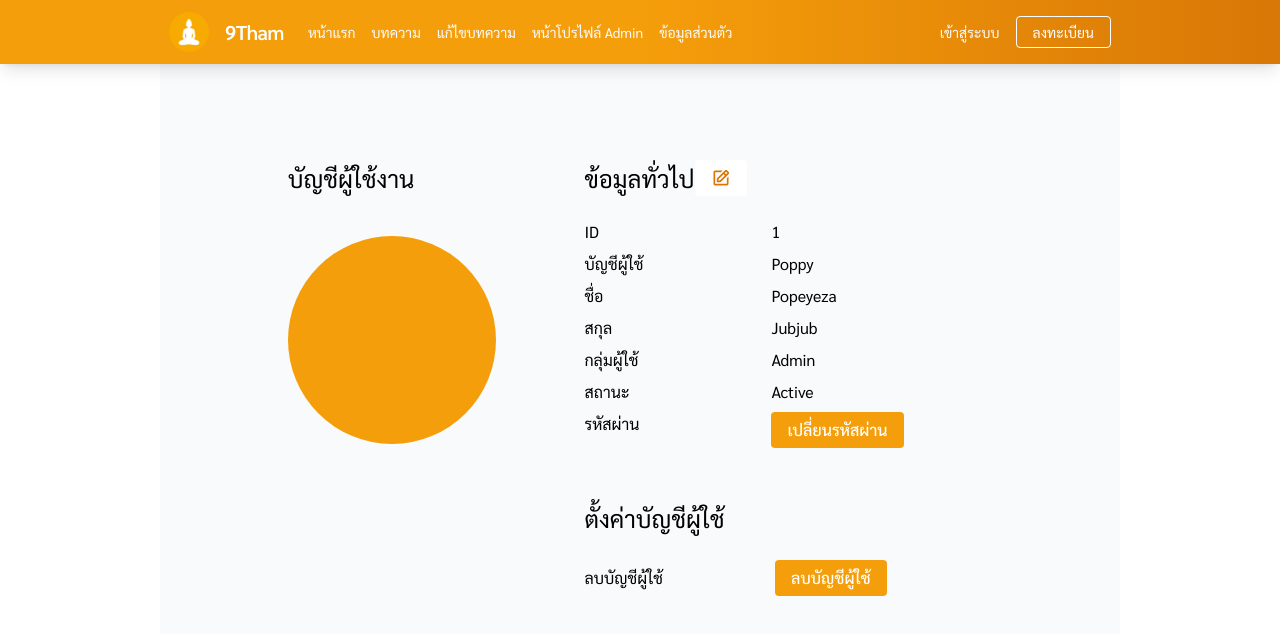
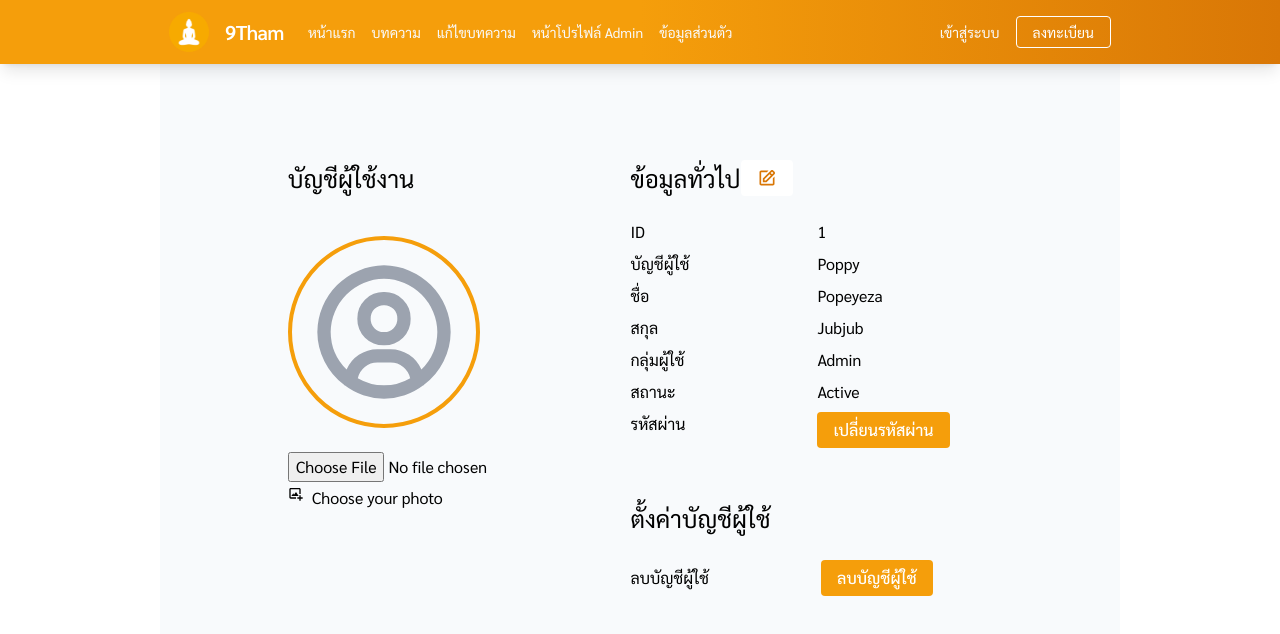
Before and after one commit to SOFT-STUDIO-GROUPWORK/9Tham-Frontend, a React (Create React App) app: page /DetailAccount in a window 1280 px wide. Shown: the top 634 px of the page. Built offline with nearby package versions, Linux system fonts and the light colour scheme; no server answers.

Commit message:
photo preview

```diff
--- a/src/App.tsx
+++ b/src/App.tsx
@@ -47,15 +47,12 @@ function App() {
             <Route path="/DetailAccount" element={<DetailAccountPage />} />
 
             {/* Admin Only */}
-            <Route element={<AuthAdminRoutes />}>
-              <Route path="/EditPost" element={<EditPostPage />} />
-              <Route path="/ManageAccount" element={<ManageAccountPage />} />
-              <Route path="/TagEdit" element={<TagEditPage />} />
-              <Route
-                path="/AnnoucementForm"
-                element={<AnnoucementFormPage />}
-              />
-            </Route>
+            {/* <Route element={<AuthAdminRoutes />}> */}
+            <Route path="/EditPost" element={<EditPostPage />} />
+            <Route path="/ManageAccount" element={<ManageAccountPage />} />
+            <Route path="/TagEdit" element={<TagEditPage />} />
+            <Route path="/AnnoucementForm" element={<AnnoucementFormPage />} />
+            {/* </Route> */}
             {/* </Route> */}
 
             {/* redirect if path not found */}
--- a/src/pages/DetailAccountPage/DetailAccountPage.tsx
+++ b/src/pages/DetailAccountPage/DetailAccountPage.tsx
@@ -1,5 +1,5 @@
-import React, { useState } from "react";
-import { BiEdit } from "react-icons/bi";
+import React, { useEffect, useState } from "react";
+import { BiEdit, BiImageAdd, BiUserCircle } from "react-icons/bi";
 import Input from "..//../components/Input";
 import EditForm from "./Components/EditForm";
 import { useAuth } from "../../contexts/AuthContext";
@@ -53,6 +53,23 @@ const DetailAccountPage = (props: Props) => {
     setIsEdit(false);
   };
 
+  //IMG
+  const mockImg =
+    "https://storage.thaipost.net/main/uploads2/photos/big/20200915/image_big_5f605cae84507.jpg";
+
+  const [profileImage, setProfileImage] = useState<any>(undefined);
+
+  const imageHandler = (e: any) => {
+    e.preventDefault();
+    const reader = new FileReader();
+    reader.onload = () => {
+      if (reader.readyState === 2) {
+        setProfileImage(reader.result);
+      }
+    };
+    reader.readAsDataURL(e.target.files[0]);
+  };
+
   return (
     <div>
       <div
@@ -63,7 +80,36 @@ const DetailAccountPage = (props: Props) => {
           <div className="flex flex-row mx-28 my-12">
             <div className="flex flex-col flex-auto">
               <div className="text-2xl">บัญชีผู้ใช้งาน</div>
-              <div className="mt-10 bg-amber-500 rounded-full w-52 h-52"></div>
+              <div className="flex justify-center items-center mt-10 rounded-full w-48 h-48 border-4 border-amber-500">
+                {profileImage == undefined ? (
+                  <BiUserCircle className="flex justify-center items-center h-40 w-40 text-gray-400" />
+                ) : (
+                  <img
+                    src={profileImage}
+                    className="h-44 w-44 cover-full rounded-full"
+                  />
+                )}
+              </div>
+              <input
+                type="file"
+                name="imgage-upload"
+                id="input"
+                accept="image/*"
+                className="mt-6"
+                onChange={imageHandler}
+              />
+              <div className="w-full mt-1">
+                <label htmlFor="input">
+                  {profileImage == undefined ? (
+                    <div className="flex flex-row">
+                      <BiImageAdd className="mr-2" />
+                      Choose your photo
+                    </div>
+                  ) : (
+                    <div></div>
+                  )}
+                </label>
+              </div>
             </div>
             <div className="flex flex-col flex-auto">
               <div className="text-2xl"></div>
```
